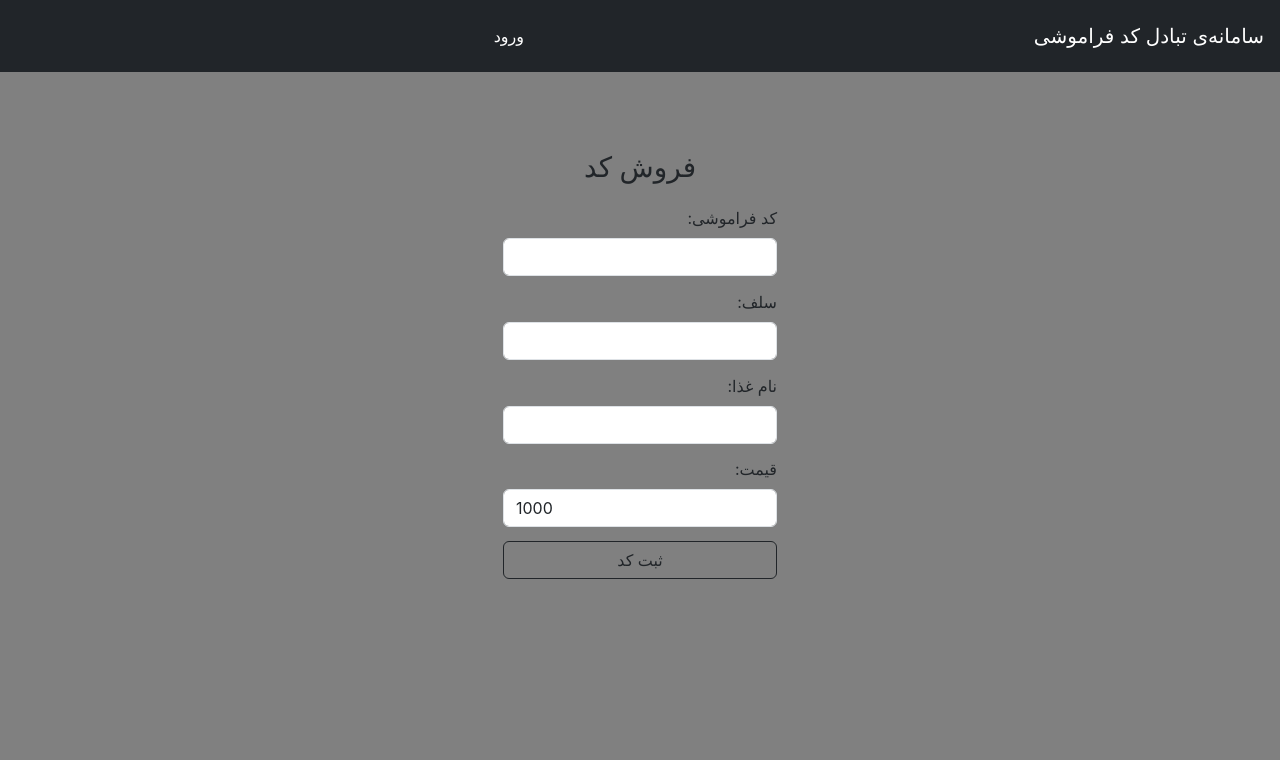
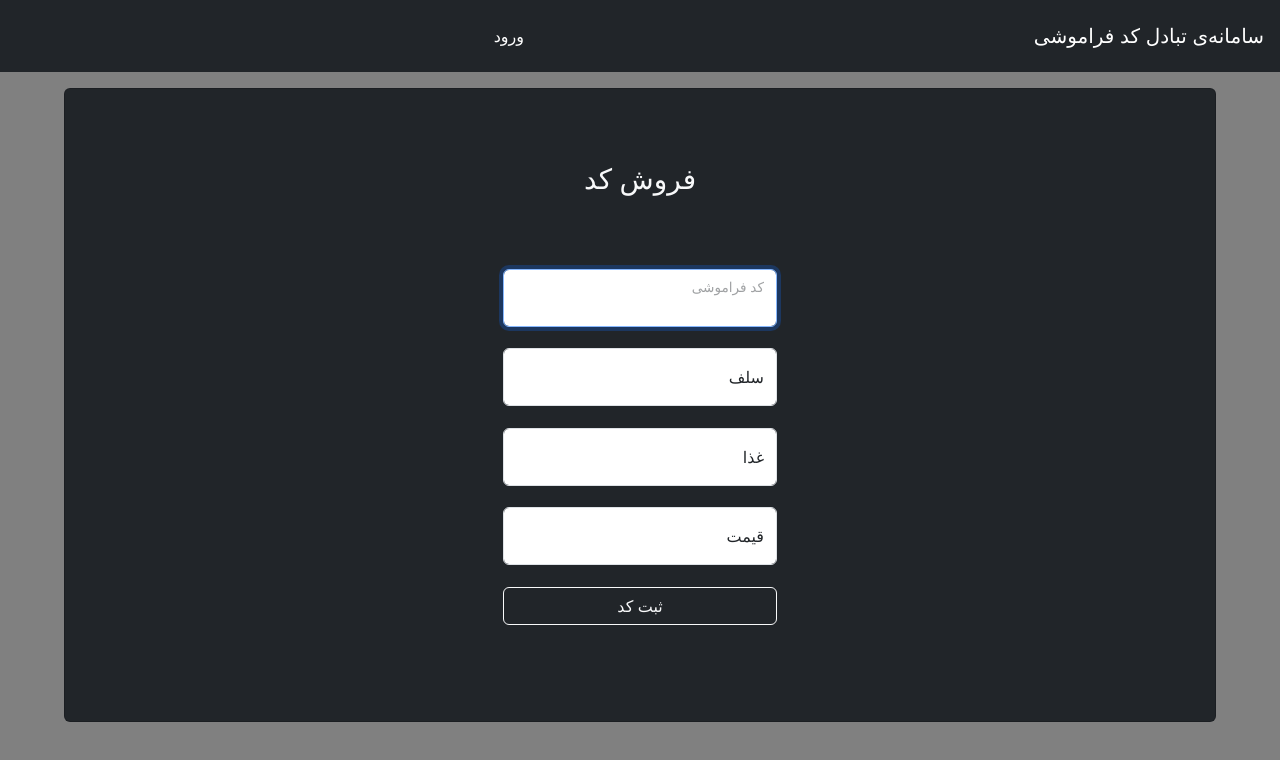
Before and after one commit to IIIphr/se_front_prj, a React (Create React App) app: page /add_coupun in a window 1280 px wide. Shown: the top 760 px of the page. Built offline with nearby package versions, Linux system fonts and the light colour scheme.

Commit message:
Aded some style to add coupon page

```diff
--- a/src/Add_coupun.js
+++ b/src/Add_coupun.js
@@ -10,6 +10,8 @@ import Form from "react-bootstrap/Form";
 import FloatingLabel from "react-bootstrap/FloatingLabel";
 import { change_credit, change_f_name, change_l_name, change_stu_id, change_type, change_uni_id } from "./userSlice";
 import Spinner from "react-bootstrap/Spinner";
+import Card from "react-bootstrap/Card";
+import ReactDOM from 'react-dom';
 
 // for adding coupun
 function Add_coupun() {
@@ -19,6 +21,8 @@ function Add_coupun() {
   const [is_loading, set_loading] = useState(0);
   const [coupun_price, set_coupun_price] = useState(1000);
   const user_type = useSelector((state) => state.user.user_type);
+  const [validated, set_validated] = useState(false);
+  const [focused, set_focused] = useState(false);
   const navigate = useNavigate();
   const [cookies] = useCookies(['user_type', 'user_uni_id', 'user_stu_id']);
 
@@ -31,84 +35,60 @@ function Add_coupun() {
   }, []);
 
   return (
-
-    // <Fragment>
-    //   <Navbarr />
-    //   <div className='add_coupun_root'>
-    //     <h1 className='rtl'>فروش کد</h1>
-    //     <p className='rtl'>کد فراموشی:</p>
-    //     <input type='text' id='code_input' value={coupun_code} onInput={e => set_coupun_code(e.target.value)}></input>
-    //     <p className='rtl'>سلف:</p>
-    //     <input type='text' id='canteen_input' value={canteen_code} onInput={e => set_canteen_code(e.target.value)}></input>
-    //     <p className='rtl'>نام غذا:</p>
-    //     <input type='text' id='name_input' value={name_input} onInput={e => set_name_input(e.target.value)}></input>
-    //     <p className='rtl'>قیمت:</p>
-    //     <input type='number' id='price_input' value={coupun_price} onInput={e => set_coupun_price(e.target.value)}></input>
-    //     {is_loading == 0 ?
-    //     <button className='btn btn-outline-dark text-center rtl' onClick={() => {
-    //       console.log(JSON.stringify({
-    //         "_id": -1,
-    //         "price": coupun_price,
-    //         "studentid": cookies.user_stu_id,
-    //         "universityid": cookies.user_uni_id,
-    //         "canteenid": canteen_code,
-    //         "code": coupun_code,
-    //         "foodname": name_input
-    //       }));
-    //       set_loading(1);
-    //       fetch("http://localhost:4000/api/sell",
-    //       {
-    //         method: "POST",
-    //         body: JSON.stringify({
-    //           "_id": -1,
-    //           "price": Number(coupun_price),
-    //           "studentid": cookies.user_stu_id,
-    //           "universityid": cookies.user_uni_id,
-    //           "canteenid": canteen_code,
-    //           "code": coupun_code,
-    //           "foodname": name_input
-    //         })
-    //       })
-    //         .then((result) => {
-    //           navigate('/');
-    //         });
-    //     }}>ثبت کد</button> :
-    //     <RotatingLines
-    //       strokeColor="black"
-    //       strokeWidth="5"
-    //       animationDuration="0.75"
-    //       width="50"
-    //       visible={true}
-    //     />}
-    //   </div>
-    // </Fragment>
     <Fragment>
       <Navbarr />
-      <Container className=' d-flex flex-column justify-content-center align-items-center min-vh-75'>
+      <Container className='d-flex flex-column justify-content-center align-items-center min-vh-75'>
+        <Card bg='dark' text='light' className='min-vw-90 d-flex flex-column text-center p-3 m-3'>
+          <Card.Body className='d-flex flex-column justify-content-evenly align-items-center min-vh-75 min-vw-75'>
             <h3>فروش کد</h3>
-
-        <Form className='d-flex flex-column justify-content-evenly align-items-center min-vh-50'>
-          <Form.Group dir='rtl'>
-            <Form.Label >کد فراموشی:</Form.Label>
-            <Form.Control dir='ltr' type="text" value={coupun_code} onInput={e => set_coupun_code(e.target.value)} />
+            <Form noValidate validated={validated} className='d-flex flex-column justify-content-evenly align-items-center min-vh-50 text-dark'>
+              <Form.Group>
+                <FloatingLabel dir='rtl' className='custom-class' label="کد فراموشی">
+                  <Form.Control
+                    required
+                    ref={r => { if (r && !focused) { ReactDOM.findDOMNode(r).focus(); set_focused(true); } }}
+                    dir='ltr'
+                    onChange={e => set_coupun_code(e.target.value)}
+                    type="text"
+                    placeholder="کد فراموشی" />
+                </FloatingLabel>
               </Form.Group>
 
-          <Form.Group dir='rtl'>
-            <Form.Label dir='rtl'>سلف:</Form.Label>
-            <Form.Control dir='ltr' type="text" value={canteen_code} onInput={e => set_canteen_code(e.target.value)} />
-
+              <Form.Group>
+                <FloatingLabel dir='rtl' className='custom-class' label="سلف">
+                  <Form.Control
+                    required
+                    dir='ltr'
+                    onChange={e => set_canteen_code(e.target.value)}
+                    type="text"
+                    placeholder="سلف" />
+                </FloatingLabel>
               </Form.Group>
 
-          <Form.Group dir='rtl'>
-            <Form.Label dir='rtl'>نام غذا:</Form.Label>
-            <Form.Control dir='ltr' type="text" value={name_input} onInput={e => set_name_input(e.target.value)} />
+              <Form.Group>
+                <FloatingLabel dir='rtl' className='custom-class' label="غذا">
+                  <Form.Control
+                    required
+                    dir='ltr'
+                    onChange={e => set_name_input(e.target.value)}
+                    type="text"
+                    placeholder="غذا" />
+                </FloatingLabel>
               </Form.Group>
-          <Form.Group dir='rtl'>
-            <Form.Label dir='rtl'>قیمت:</Form.Label>
-            <Form.Control dir='ltr' type="number" value={coupun_price} onInput={e => set_coupun_price(e.target.value)} />
+
+              <Form.Group>
+                <FloatingLabel dir='rtl' className='custom-class' label="قیمت">
+                  <Form.Control
+                    required
+                    dir='ltr'
+                    onChange={e => set_coupun_price(e.target.value)}
+                    type="number"
+                    placeholder="قیمت" />
+                </FloatingLabel>
               </Form.Group>
+
               {is_loading == 0 ?
-            <button className='btn btn-outline-dark text-center rtl w-100' onClick={() => {
+                <button className='btn btn-outline-light text-center rtl w-100' onClick={() => {
                   set_loading(1);
                   fetch("http://localhost:4000/api/sell",
                     {
@@ -127,10 +107,12 @@ function Add_coupun() {
                       navigate('/');
                     });
                 }}>ثبت کد</button> :
-            <button className='btn btn-outline-dark text-center rtl w-100' disabled>
+                <button className='btn btn-outline-light text-center rtl w-100' disabled>
                   <Spinner animation='border' size='sm' />
                 </button>}
             </Form>
+          </Card.Body>
+        </Card>
       </Container>
     </Fragment>
   );
```
Lines whose indentation alone changed are shown as unchanged.
